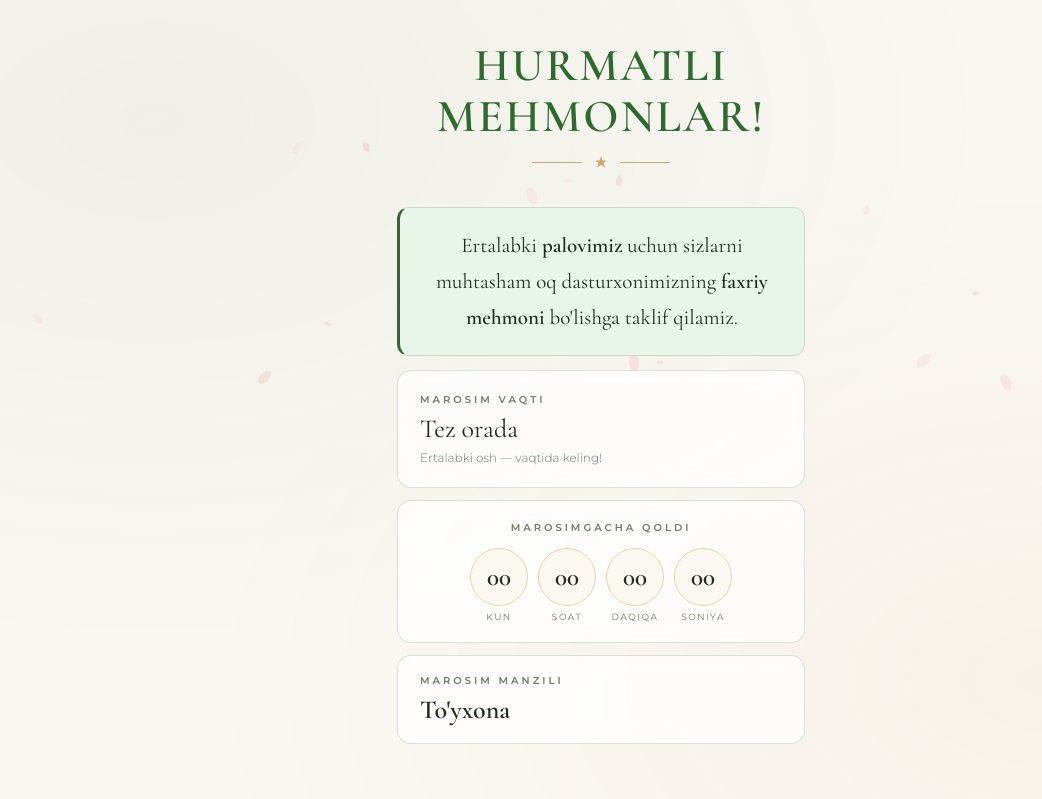
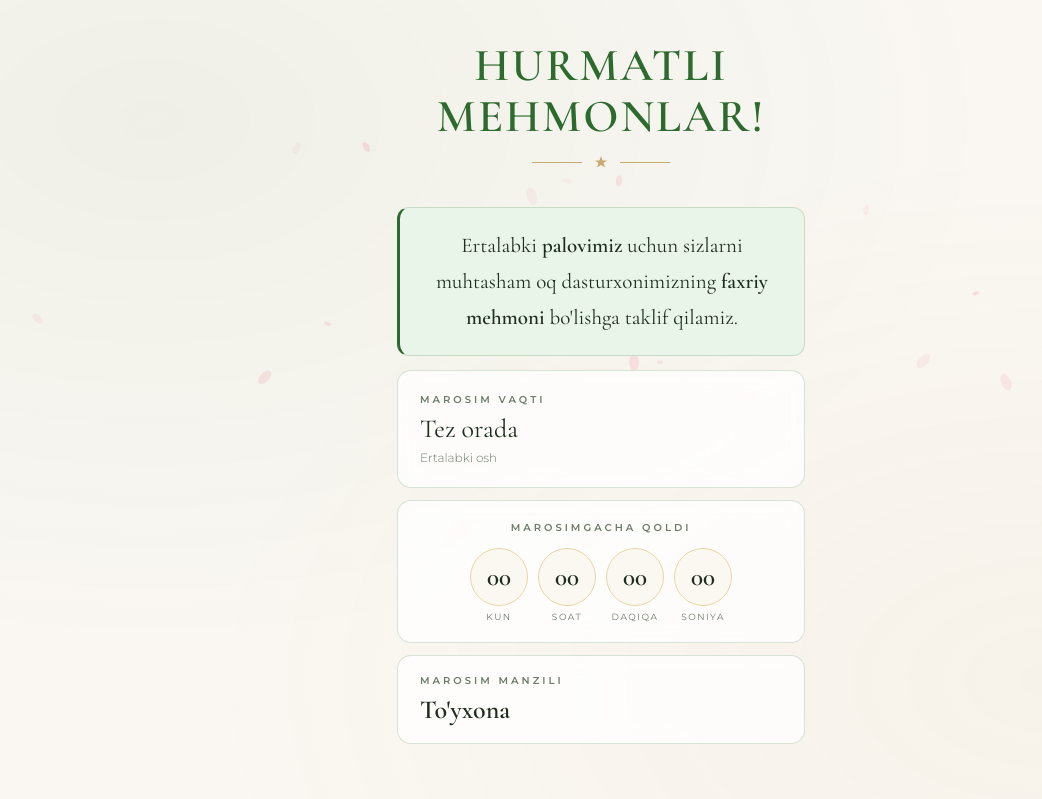
Before and after one commit to ALFAxxs/izhor, a Django app: template templates/viewer/osh.html in a window 1280 px wide. Shown: the top 799 px of the page, without its empty margins (39-1081 px from the left). Run offline with Django 5.2, Linux system fonts and the light colour scheme; the template is opened without the code that fills it, so the values that code supplies are empty.

Commit message:
template

```diff
--- a/templates/viewer/osh.html
+++ b/templates/viewer/osh.html
@@ -66,7 +66,7 @@ canvas#petals{position:fixed;top:0;left:0;width:100%;height:100%;pointer-events:
   <div class="card">
     <div class="card-label">Marosim vaqti</div>
     <div class="card-value">{% if event.event_date %}<strong>{{ event.event_date|date:"d.m.Y" }}</strong> / soat {{ event.event_date|date:"H:i" }}{% else %}Tez orada{% endif %}</div>
-    <div class="card-sub">{{ event.meal_type|default:"Ertalabki osh" }} — vaqtida keling!</div>
+    <div class="card-sub">{{ event.meal_type|default:"Ertalabki osh" }}</div>
   </div>
 
   <div class="countdown-wrap">
```
